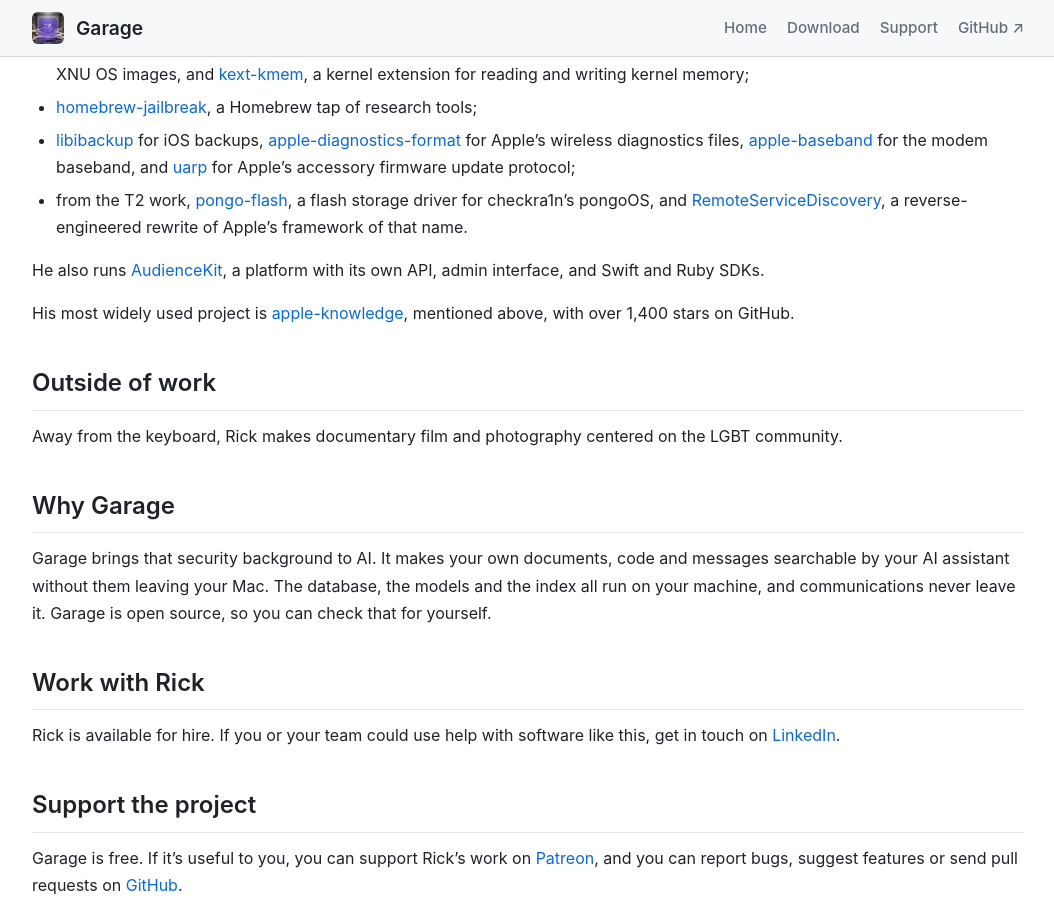
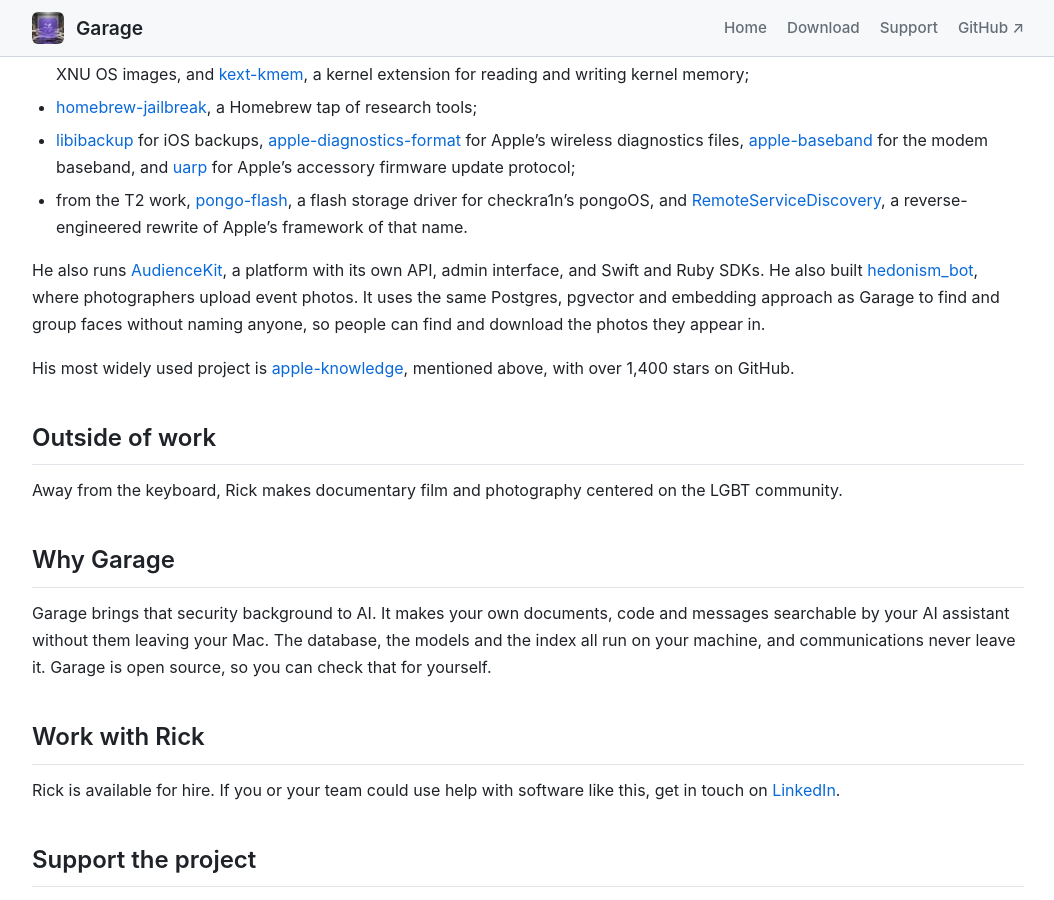
Before and after one commit to rickmark/garage-rag, a Jekyll site: the page built from docs/about.md, in a window 1280 px wide and 900 px high, scrolled down 1757 px. Shown: the whole window, without its empty margins (112-1166 px from the left). Built offline with Jekyll 4.4.1, drawn with Linux system fonts in a browser that asks for light colours.

Commit message:
Creator bio: hedonism_bot
Co-Authored-By: Claude Opus 5.5 (1M context) <noreply@anthropic.com>
Claude-Session: https://claude.ai/code/session_014hnDBmzmrxouRSGPpEkRd6

```diff
--- a/docs/about.md
+++ b/docs/about.md
@@ -56,7 +56,7 @@ Rick publishes most of his work on [GitHub](https://github.com/rickmark). Beyond
 - [libibackup](https://github.com/hack-different/libibackup) for iOS backups, [apple-diagnostics-format](https://github.com/hack-different/apple-diagnostics-format) for Apple's wireless diagnostics files, [apple-baseband](https://github.com/hack-different/apple-baseband) for the modem baseband, and [uarp](https://github.com/hack-different/uarp) for Apple's accessory firmware update protocol;
 - from the T2 work, [pongo-flash](https://github.com/t8012/pongo-flash), a flash storage driver for checkra1n's pongoOS, and [RemoteServiceDiscovery](https://github.com/t8012/RemoteServiceDiscovery), a reverse-engineered rewrite of Apple's framework of that name.
 
-He also runs [AudienceKit](https://github.com/audience-kit), a platform with its own API, admin interface, and Swift and Ruby SDKs.
+He also runs [AudienceKit](https://github.com/audience-kit), a platform with its own API, admin interface, and Swift and Ruby SDKs. He also built [hedonism_bot](https://github.com/lwm-luminx/hedonism_bot), where photographers upload event photos. It uses the same Postgres, pgvector and embedding approach as Garage to find and group faces without naming anyone, so people can find and download the photos they appear in.
 
 His most widely used project is [apple-knowledge](https://github.com/hack-different/apple-knowledge), mentioned above, with over 1,400 stars on GitHub.
 
```
